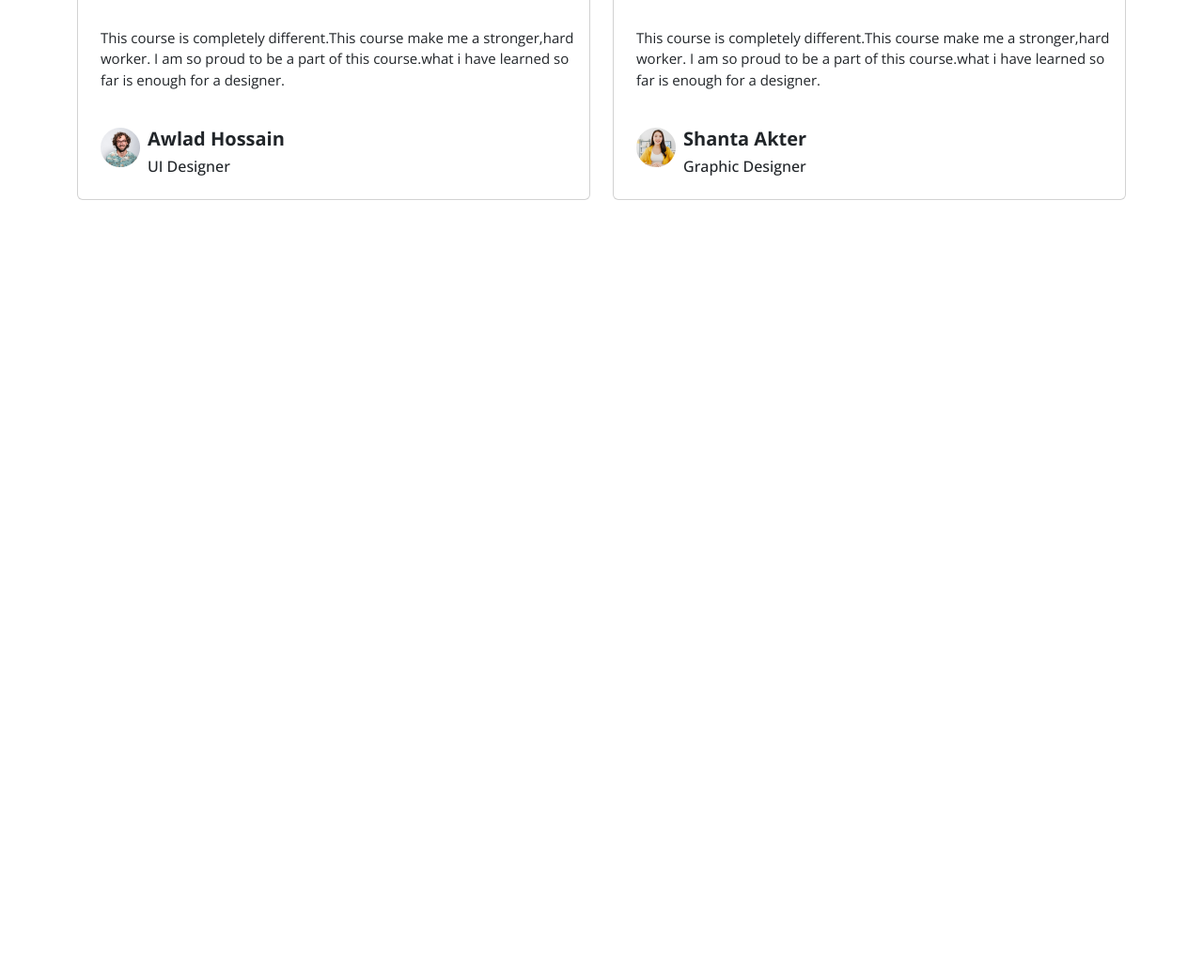
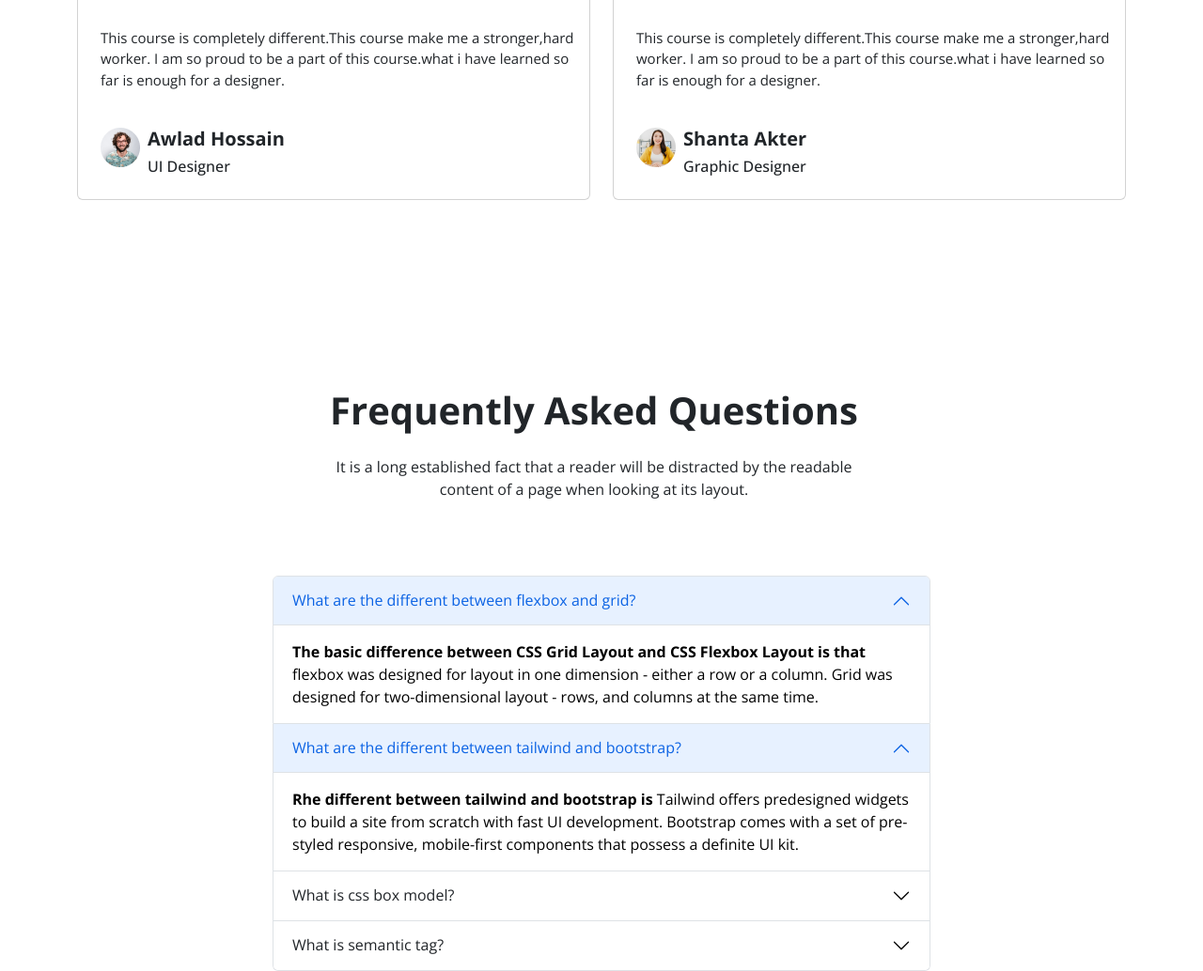
Before and after one commit to atnishat/Assignment-3, a plain HTML site: page index.html in a window 1280 px wide. Shown: the part 4050-5084 px from the top of the page at 94% size. Before the commit the page ends 4263 px from the top, so only its background shows below. Drawn offline with nearby package versions, Linux system fonts and the light colour scheme.

Commit message:
questions

```diff
--- a/index.html
+++ b/index.html
@@ -510,9 +510,11 @@
 
   <section class="container student-feedback" style="margin-top:100px ;">
 
-                            <div class="feedback-title text-center" style="margin-bottom:100px; height: 100px; width: 500px; margin-left: 300px;">
+    <div class="feedback-title text-center"
+      style="margin-bottom:100px; height: 100px; width: 500px; margin-left: 300px;">
       <h1 class="text-center" style="font-weight:700 ;">Some Students Feedback</h1>
-                            <p class="text-center" style="font-size:15px ; ">It is a long established fact that a reader will be distracted by the readable
+      <p class="text-center" style="font-size:15px ; ">It is a long established fact that a reader will be distracted by
+        the readable
         content of a page when looking at its layout.</p>
     </div>
 
@@ -535,8 +537,10 @@
             </div>
             <div class="card-body">
 
-                                      <p class="card-text pt-3 ps-2" style="font-size:15px ;">This course is completely different.This course make me
-                                        a stronger,hard worker. I am so proud to be a part of this course.what i have learned so far is enough for a designer.
+              <p class="card-text pt-3 ps-2" style="font-size:15px ;">This course is completely different.This course
+                make me
+                a stronger,hard worker. I am so proud to be a part of this course.what i have learned so far is enough
+                for a designer.
               </p>
               <div class="d-flex">
                 <div class="ps-2 pt-4"><img src="images/student/student-5.png" alt=""></div>
@@ -577,14 +581,16 @@
 
 
             <div class="card-body">
-                                      <p class="card-text pt-3 ps-2" style="font-size:15px ;">This course is completely different.This course make me
-                                        a stronger,hard worker. I am so proud to be a part of this course.what i have learned so far is enough for a designer.
+              <p class="card-text pt-3 ps-2" style="font-size:15px ;">This course is completely different.This course
+                make me
+                a stronger,hard worker. I am so proud to be a part of this course.what i have learned so far is enough
+                for a designer.
               </p>
               <div class="d-flex">
                 <div class="ps-2 pt-4"><img src="images/student/student-6.png" alt=""></div>
                 <div class="ps-2 pt-4">
                   <h5 style="font-weight:700 ;">Shanta Akter</h5>
-                                            <h6 >Graphic  Designer</h6>
+                  <h6>Graphic Designer</h6>
                 </div>
               </div>
             </div>
@@ -608,18 +614,91 @@
 
 
 
+  <section class="container mt-5">
+
+    <div class="" style="margin-top: 200px;margin-bottom: 100px; margin-left: 250px; width: 600px;height: 100px;">
+      <h1 class="text-center" style="font-weight: 700;">Frequently Asked Questions</h1>
+      <p class="text-center pt-3">It is a long established fact that a reader will be distracted by the readable
+        content of a page when looking at its layout.</p>
+    </div>
+
+
+    <div class="" style="width: 700px; height: 400px; margin: auto;">
+
+      <div class="accordion" id="accordionExample">
+
+        <!-- question 1  -->
+        <div class="accordion" id="accordionPanelsStayOpenExample">
+          <div class="accordion-item">
+            <h2 class="accordion-header" id="panelsStayOpen-headingzero">
+              <button class="accordion-button" type="button" data-bs-toggle="collapse" data-bs-target="#panelsStayOpen-collapsezero" aria-expanded="true" aria-controls="panelsStayOpen-collapsezero">
+                What are the different between flexbox and grid?
+              </button>
+            </h2>
+            <div id="panelsStayOpen-collapsezero" class="accordion-collapse collapse show" aria-labelledby="panelsStayOpen-headingzero">
+              <div class="accordion-body">
+                <strong>The basic difference between CSS Grid Layout and CSS Flexbox Layout is that</strong> flexbox was designed for layout in one dimension - either a row or a column. Grid was designed for two-dimensional layout - rows, and columns at the same time.
+              </div>
+            </div>
+          </div>
+          <div class="accordion-item">
+            <h2 class="accordion-header" id="panelsStayOpen-headingOne">
+              <button class="accordion-button" type="button" data-bs-toggle="collapse" data-bs-target="#panelsStayOpen-collapseOne" aria-expanded="true" aria-controls="panelsStayOpen-collapseOne">
+                What are the different between tailwind and bootstrap?
+              </button>
+            </h2>
+            <div id="panelsStayOpen-collapseOne" class="accordion-collapse collapse show" aria-labelledby="panelsStayOpen-headingOne">
+              <div class="accordion-body">
+                <strong>Rhe different between tailwind and bootstrap is</strong> Tailwind
+                offers predesigned widgets to build a site from scratch with fast UI
+                 development. Bootstrap comes with a set of pre-styled responsive,
+                 mobile-first components that possess a definite UI kit.
+              </div>
+            </div>
+          </div>
+          <div class="accordion-item">
+            <h2 class="accordion-header" id="panelsStayOpen-headingTwo">
+              <button class="accordion-button collapsed" type="button" data-bs-toggle="collapse" data-bs-target="#panelsStayOpen-collapseTwo" aria-expanded="false" aria-controls="panelsStayOpen-collapseTwo">
+                What is css box model?
+              </button>
+            </h2>
+            <div id="panelsStayOpen-collapseTwo" class="accordion-collapse collapse" aria-labelledby="panelsStayOpen-headingTwo">
+              <div class="accordion-body">
+                <strong>In CSS, the term "box model"
+                  is used when</strong>talking about design and layout.
+
+                The CSS box model is essentially a box that wraps around every HTML element.
+                It consists of: margins, borders, padding, and the actual content.
+              </div>
+            </div>
+          </div>
+
+          <div class="accordion-item">
+            <h2 class="accordion-header" id="panelsStayOpen-headingThree">
+              <button class="accordion-button collapsed" type="button" data-bs-toggle="collapse" data-bs-target="#panelsStayOpen-collapseThree" aria-expanded="false" aria-controls="panelsStayOpen-collapseThree">
+                What is semantic tag?
+              </button>
+            </h2>
+            <div id="panelsStayOpen-collapseThree" class="accordion-collapse collapse" aria-labelledby="panelsStayOpen-headingThree">
+              <div class="accordion-body">
+                <strong>A semantic element</strong> clearly describes its meaning
+                to both the browser and the developer. Such as header, footer and article
+              </div>
+            </div>
+          </div>
+        </div>
+
+
+      </div>
+
+
+    </div>
 
 
 
 
 
-
-
-
-
-
-
-
+  </section>
 
 
 
```
Lines whose indentation alone changed are shown as unchanged.
